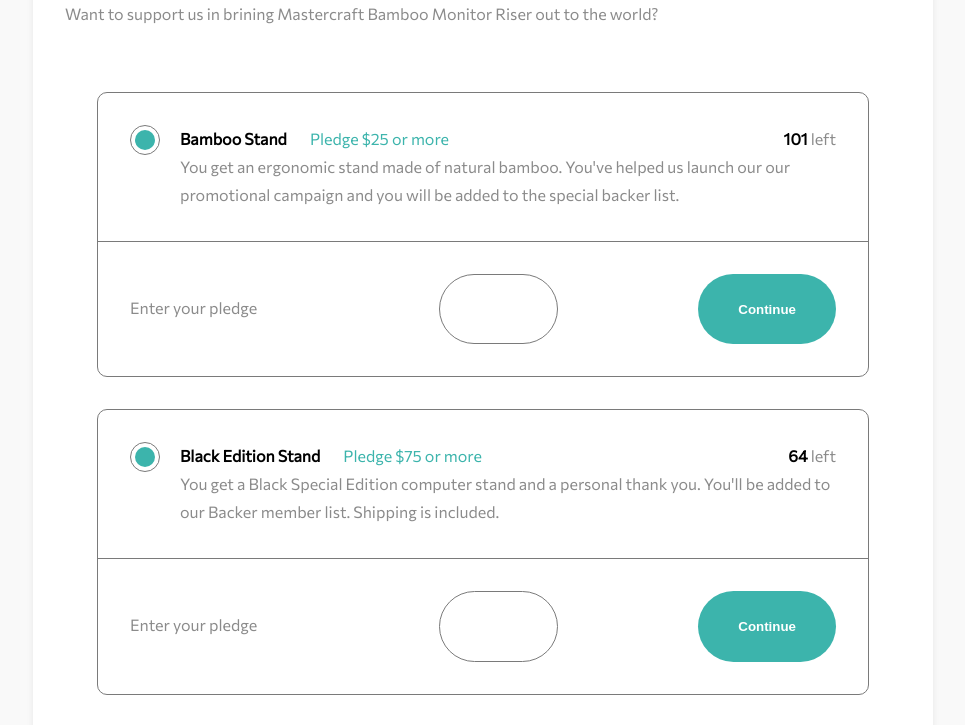
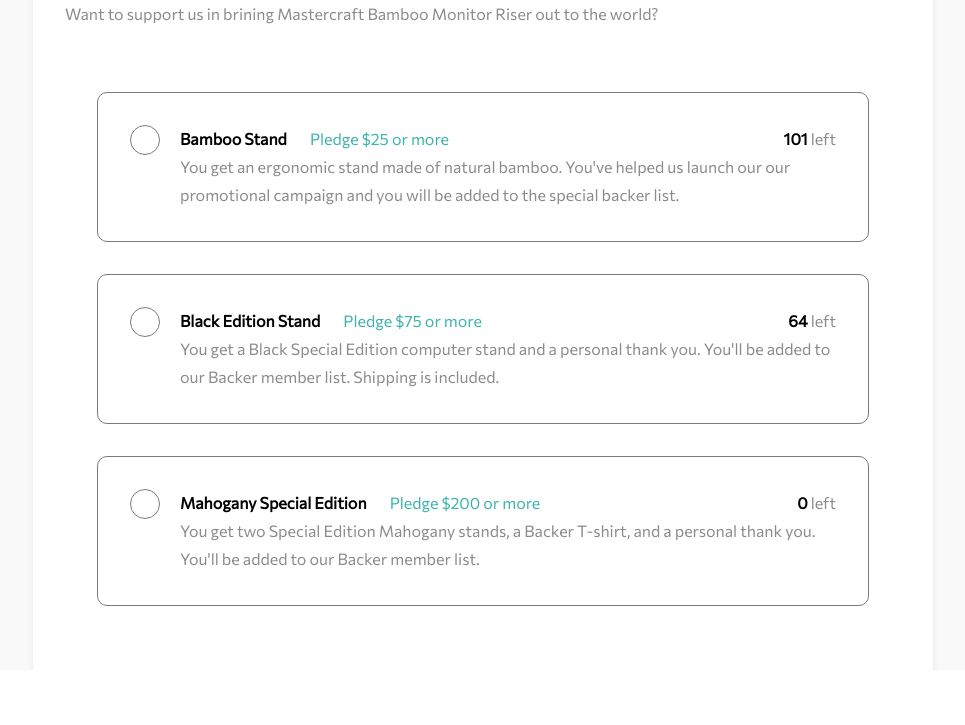
Before and after one commit to nonsoo/crowdfunding--app, a React (Create React App) app: page / in a window 1280 px wide. Shown: the part 2906-3631 px from the top of the page, without its empty margins (157-1122 px from the left). After the commit the page ends 3576 px from the top, so only its background shows below. Built offline with nearby package versions, Linux system fonts and the light colour scheme.

Commit message:
hide options

```diff
--- a/src/Components/InteractiveComp/ShowModalPop.jsx
+++ b/src/Components/InteractiveComp/ShowModalPop.jsx
@@ -2,12 +2,21 @@
 
 import Btn from "./Btn";
 
+import { useState } from "react";
+
 const ShowModalPop = ({ rewardName, pledgeAmount, pledgeRemain, desci }) => {
+  const [selectPopupModule, setSelectPopupModule] = useState(false);
+
+  const onSelectPopupModule = () => {
+    setSelectPopupModule(!selectPopupModule);
+  };
   return (
     <section className="ShowModalPopContainer">
-      <div className="ShowModalPop">
+      <div className="ShowModalPop" onClick={() => onSelectPopupModule()}>
         <div className="ShowModalPop__Circle">
-          <div className="ShowModalPop__Circle--fill"></div>
+          <div
+            className={`${selectPopupModule && "ShowModalPop__Circle--fill"}`}
+          ></div>
         </div>
         <div className="ShowModalPop__ContentContainer">
           <div className="ShowModalPop__NameCon">
@@ -21,7 +30,7 @@
           <p className="ShowModalPop__descri">{desci}</p>
         </div>
       </div>
-      <div className="EnterPledge">
+      <div className={selectPopupModule ? "EnterPledge" : "hide"}>
         <p className="EnterPledge__Title">Enter your pledge</p>
         <form className="EnterPledge__fieldCon">
           <input type="text" className="EnterPledge__FieldText" />
--- a/src/css/layout.css
+++ b/src/css/layout.css
@@ -52,6 +52,10 @@
 
   color: var(--fcol-tri);
   background-color: var(--background-col);
+}
+
+.hide {
+  display: none;
 }
 
 .mainContent {
@@ -238,6 +242,10 @@
   padding: 2rem;
 }
 
+.ShowModalPop {
+  cursor: pointer;
+}
+
 .EnterPledge {
   justify-content: space-between;
   align-items: baseline;
```
